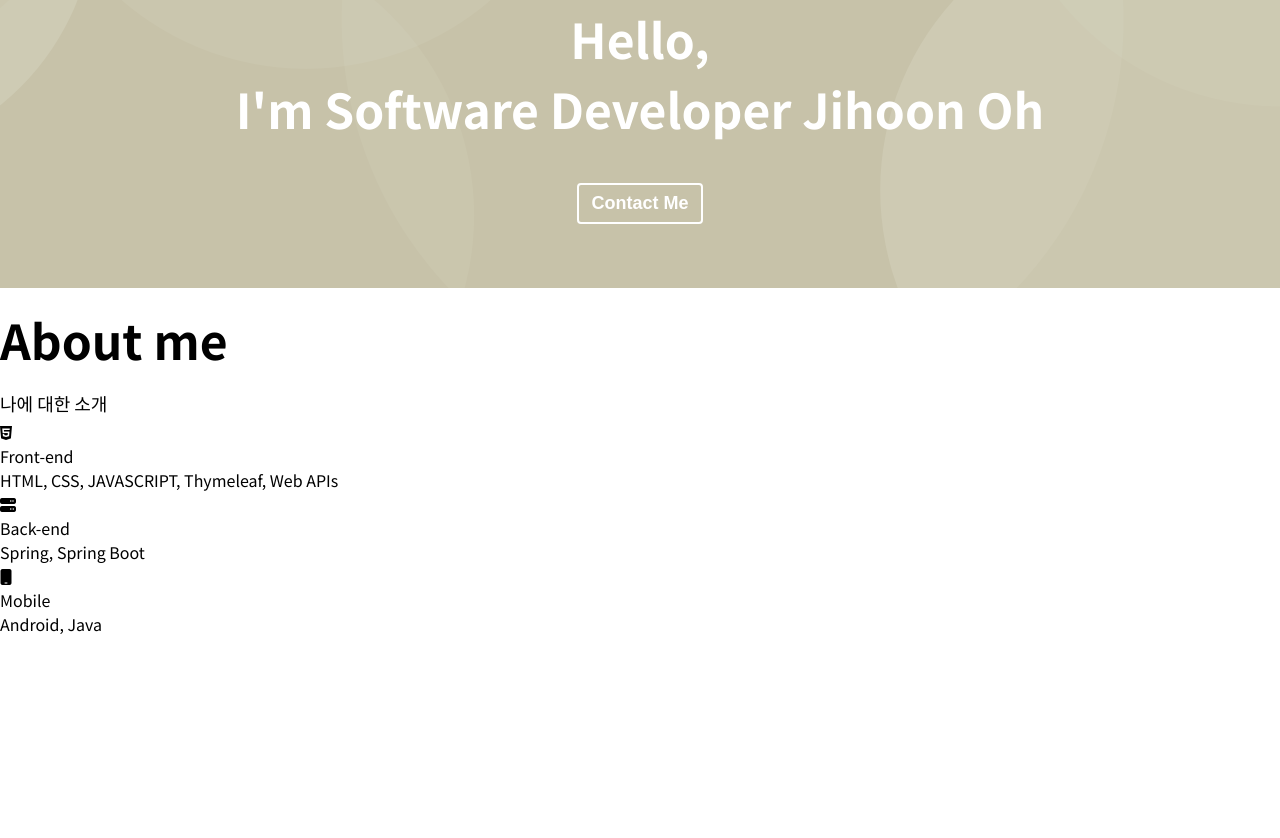
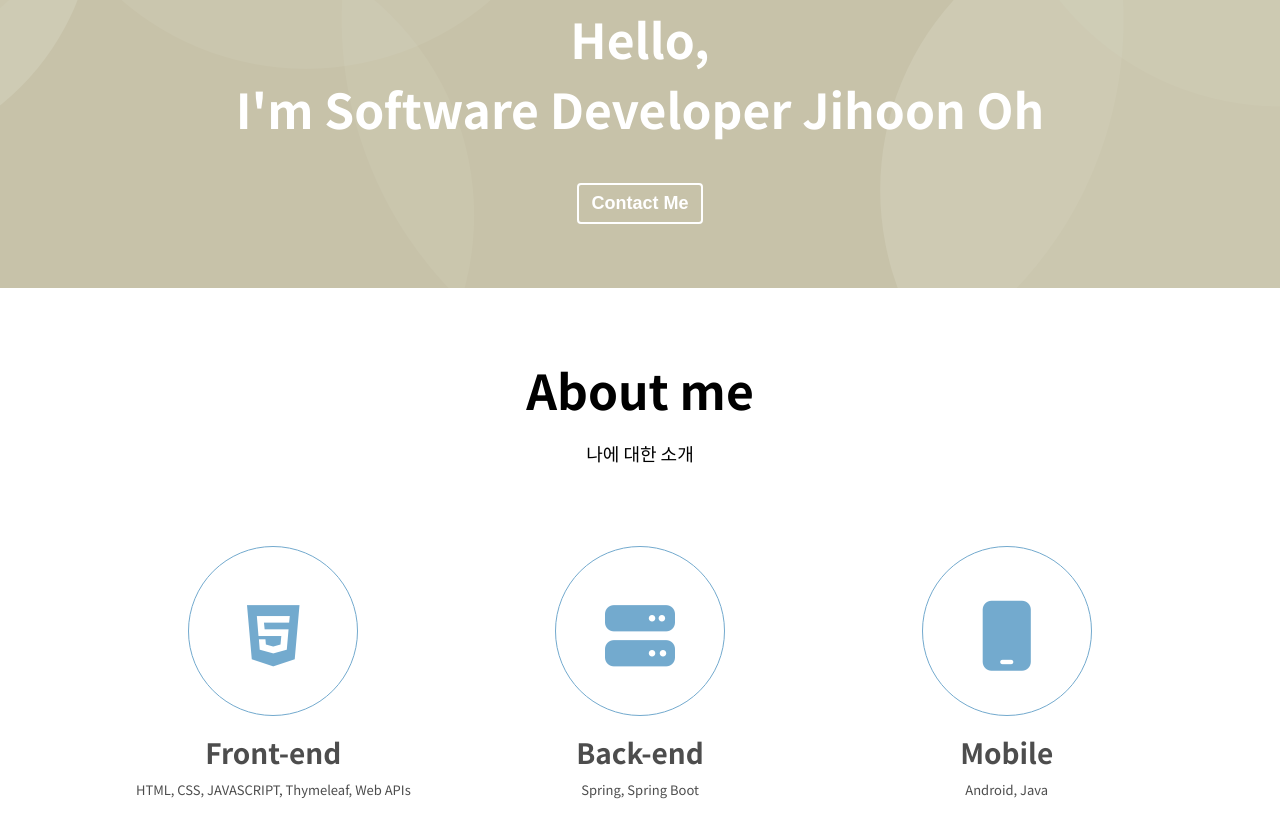
Before and after one commit to hoo00nn/Portfolio, a plain HTML site: page index.html in a window 1280 px wide. Shown: the part 414-1252 px from the top of the page. Before the commit the page ends 1050 px from the top, so only its background shows below. Drawn offline with Linux system fonts and the light colour scheme.

Commit message:
CSS: About Me

```diff
--- a/css/style.css
+++ b/css/style.css
@@ -28,6 +28,9 @@
 
   /* Size */
   --size-border-radius: 4px;
+
+  /* Animation */
+  --animation-duration: 300ms;
 }
 
 /* Universal tags */
@@ -96,7 +99,7 @@ p {
   display: flex;
   justify-content: space-between;
   align-items: center;
-  background-color: pink;
+  background-color: var(--color-pink);
   color: white;
   padding: 16px;
 }
@@ -153,3 +156,52 @@ p {
   border-radius: var(--size-border-radius);
   color: var(--color-white);
 }
+
+/* Section common */
+.section {
+  padding: 50px;
+  text-align: center;
+  max-width: 1200px;
+  margin: auto;
+}
+
+/* About */
+.about__majors {
+  display: flex;
+  justify-content: space-between;
+  margin: 80px 0;
+}
+
+.major {
+  flex: 1 1 33%;
+}
+
+.major__icon {
+  width: 170px;
+  height: 170px;
+  font-size: 70px;
+  line-height: 170px;
+  margin: auto;
+  border: 1px solid var(--color-blue);
+  color: var(--color-blue);
+  border-radius: 50%;
+  margin-bottom: 16px;
+}
+
+.major__icon i {
+  transition: all var(--animation-duration) ease;
+}
+
+.major__icon:hover i {
+  color: var(--color-pink);
+  transform: rotate(30deg) scale(1.1);
+}
+
+.major__title,
+.major__description {
+  color: var(--color-dark-grey);
+}
+
+.major__description {
+  font-size: small;
+}
--- a/index.html
+++ b/index.html
@@ -44,7 +44,7 @@
       <button class="home__contact">Contact Me</button>
     </section>
     <!-- About -->
-    <section id="about">
+    <section id="about" class="section">
       <h1>About me</h1>
       <p>나에 대한 소개</p>
       <div class="about__majors">
@@ -52,7 +52,7 @@
           <div class="major__icon">
             <i class="fab fa-html5"></i>
           </div>
-          <div class="major__title">Front-end</div>
+          <h2 class="major__title">Front-end</h2>
           <div class="major__description">
             HTML, CSS, JAVASCRIPT, Thymeleaf, Web APIs
           </div>
@@ -61,25 +61,25 @@
           <div class="major__icon">
             <i class="fas fa-server"></i>
           </div>
-          <div class="major__title">Back-end</div>
+          <h2 class="major__title">Back-end</h2>
           <div class="major__description">Spring, Spring Boot</div>
         </div>
         <div class="major">
           <div class="major__icon">
             <i class="fas fa-mobile"></i>
           </div>
-          <div class="major__title">Mobile</div>
+          <h2 class="major__title">Mobile</h2>
           <div class="major__description">Android, Java</div>
         </div>
       </div>
     </section>
     <!-- Skills -->
-    <section id="skills"></section>
+    <section id="skills" class="section"></section>
     <!-- Work -->
-    <section id="work"></section>
+    <section id="work" class="section"></section>
     <!-- Testimonials -->
-    <section id="testimonials"></section>
+    <section id="testimonials" class="section"></section>
     <!-- Contact -->
-    <section id="contact"></section>
+    <section id="contact" class="section"></section>
   </body>
 </html>
```
